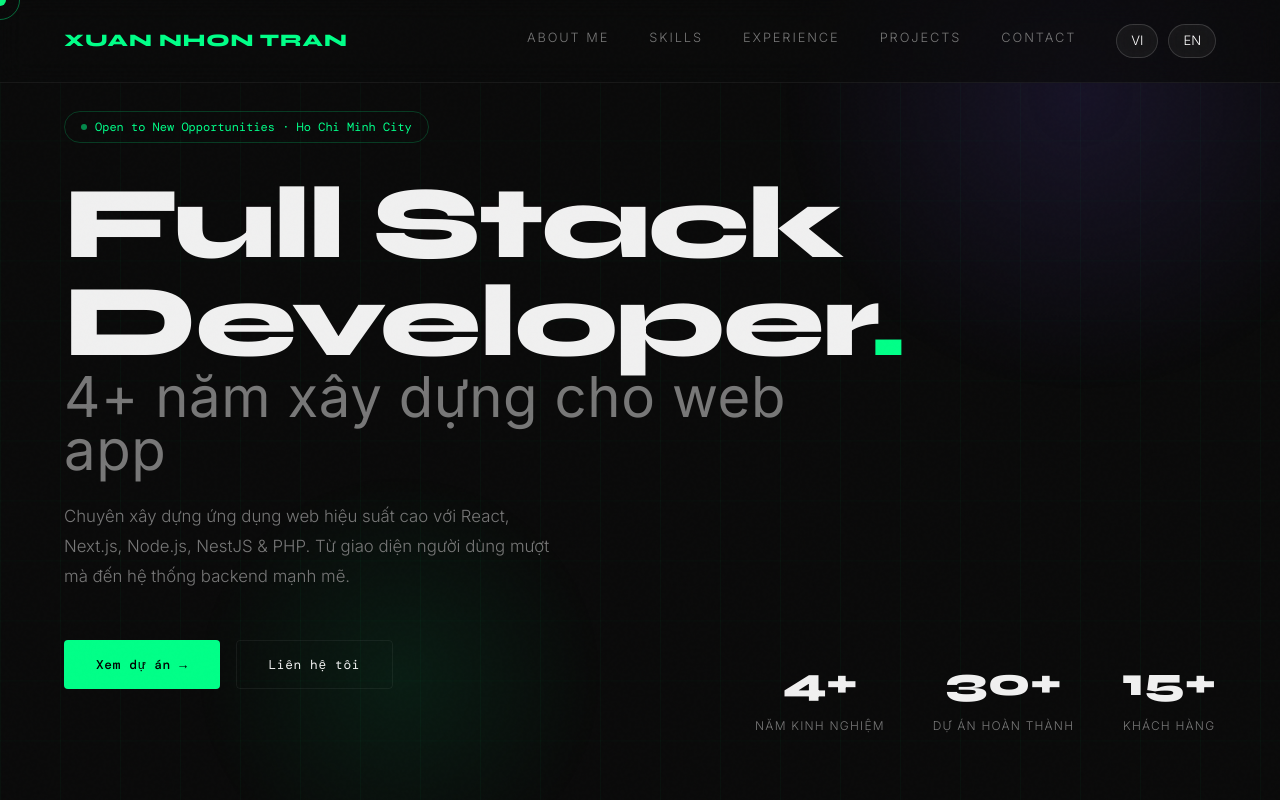
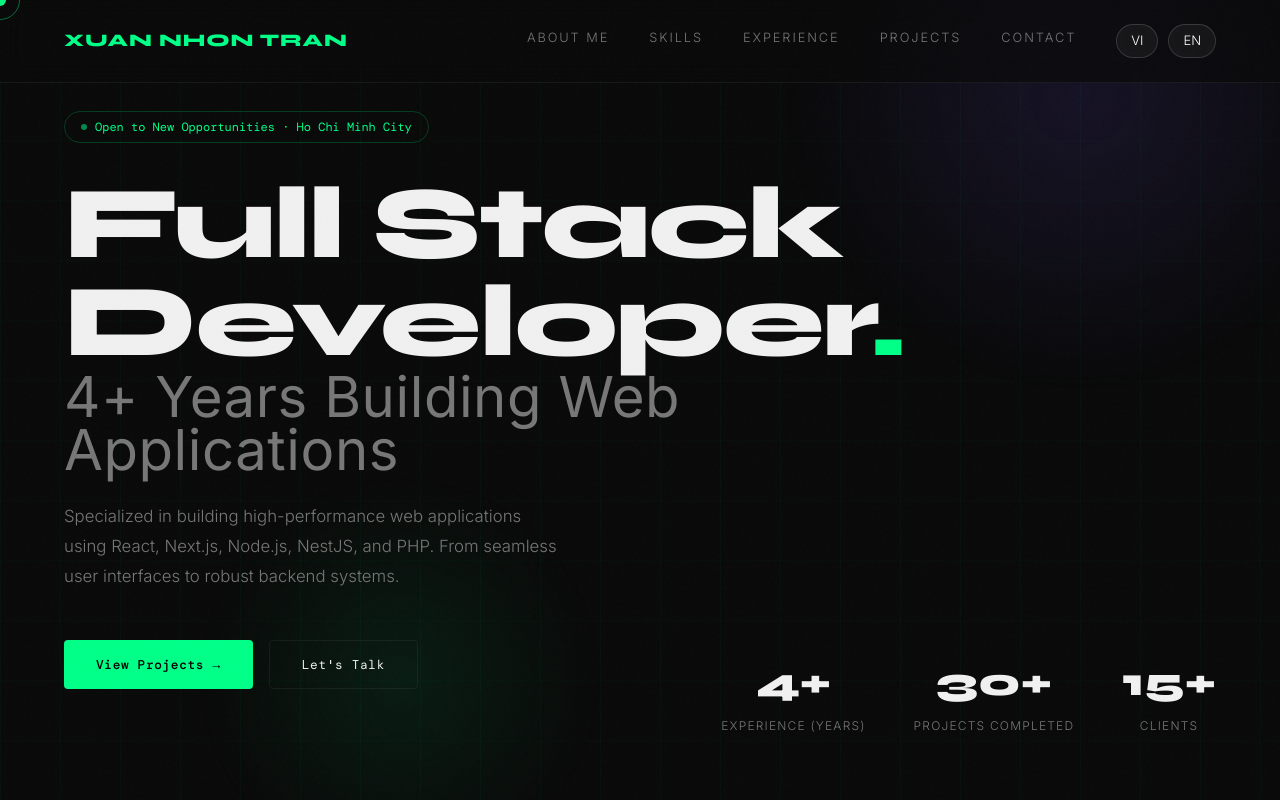
Before and after one commit to trannhon70/portfolio, a Next.js app: page / in a window 1280 px wide. Shown: the top 800 px of the page. Built offline with nearby package versions, Linux system fonts and the light colour scheme.

Commit message:
deploy hero

```diff
--- a/src/components/Hero.tsx
+++ b/src/components/Hero.tsx
@@ -14,29 +14,28 @@ export default function Hero({ t }: HeroProps) {
                 <h1>
                     <span className="h1-line">Full Stack</span>
                     <span className="h1-line">Developer<span className="accent-text">.</span></span>
-                    <span className="h1-line" style={{ color: 'var(--muted)', fontSize: '0.55em', fontWeight: 400, fontFamily: '"Inter", sans-serif', letterSpacing: '0.01em' }}>4+ năm xây dựng cho web app</span>
+                    <span className="h1-line" style={{ color: 'var(--muted)', fontSize: '0.55em', fontWeight: 400, fontFamily: '"Inter", sans-serif', letterSpacing: '0.01em' }}>{t("about.tag")}</span>
                 </h1>
                 <p className="hero-sub">
-                    Chuyên xây dựng ứng dụng web hiệu suất cao với React, Next.js, Node.js, NestJS &amp; PHP.
-                    Từ giao diện người dùng mượt mà đến hệ thống backend mạnh mẽ.
+                    {t("about.tag_1")}
                 </p>
                 <div className="hero-cta">
-                    <a href="#projects" className="btn btn-primary">Xem dự án →</a>
-                    <a href="#contact" className="btn btn-ghost">Liên hệ tôi</a>
+                    <a href="#projects" className="btn btn-primary"> {t("about.button")} →</a>
+                    <a href="#contact" className="btn btn-ghost">{t("about.button_1")}</a>
                 </div>
             </div>
             <div className="hero-stats">
                 <div className="stat-item">
                     <span className="stat-num">4+</span>
-                    <span className="stat-label">Năm kinh nghiệm</span>
+                    <span className="stat-label">{t("about.tag_2")}</span>
                 </div>
                 <div className="stat-item">
                     <span className="stat-num">30+</span>
-                    <span className="stat-label">Dự án hoàn thành</span>
+                    <span className="stat-label">{t("about.tag_3")}</span>
                 </div>
                 <div className="stat-item">
                     <span className="stat-num">15+</span>
-                    <span className="stat-label">Khách hàng</span>
+                    <span className="stat-label">{t("about.tag_4")}</span>
                 </div>
             </div>
         </section>
--- a/src/locales/en/home.json
+++ b/src/locales/en/home.json
@@ -9,6 +9,12 @@
     },
     "about": {
         "title": "Open to New Opportunities · Ho Chi Minh City ",
-        "description": "I am a passionate Full Stack Developer with experience in building web applications using React, Node.js, and MongoDB. I enjoy solving complex problems and continuously learning new technologies to enhance my skills."
+        "tag": "4+ Years Building Web Applications",
+        "tag_1": "Specialized in building high-performance web applications using React, Next.js, Node.js, NestJS, and PHP. From seamless user interfaces to robust backend systems.",
+        "button": "View Projects",
+        "button_1": "Let's Talk",
+        "tag_2": "Experience (Years)",
+        "tag_3": "Projects Completed",
+        "tag_4": "Clients"
     }
 }
--- a/src/locales/vi/home.json
+++ b/src/locales/vi/home.json
@@ -9,6 +9,12 @@
     },
     "about": {
         "title": "Sẵn sàng cho các cơ hội việc làm · TP. Hồ Chí Minh",
-        "description": "I am a passionate Full Stack Developer with experience in building web applications using React, Node.js, and MongoDB. I enjoy solving complex problems and continuously learning new technologies to enhance my skills."
+        "tag": "4+ năm xây dựng cho web app",
+        "tag_1": "Chuyên xây dựng ứng dụng web hiệu suất cao với React, Next.js, Node.js, NestJS, PHP. Từ giao diện người dùng mượt mà đến hệ thống backend mạnh mẽ.",
+        "button": "Xem dự án",
+        "button_1": "Liên hệ tôi",
+        "tag_2": "năm kinh nghiệm",
+        "tag_3": "dự án hoàn thành",
+        "tag_4": "khách hàng"
     }
 }
```
